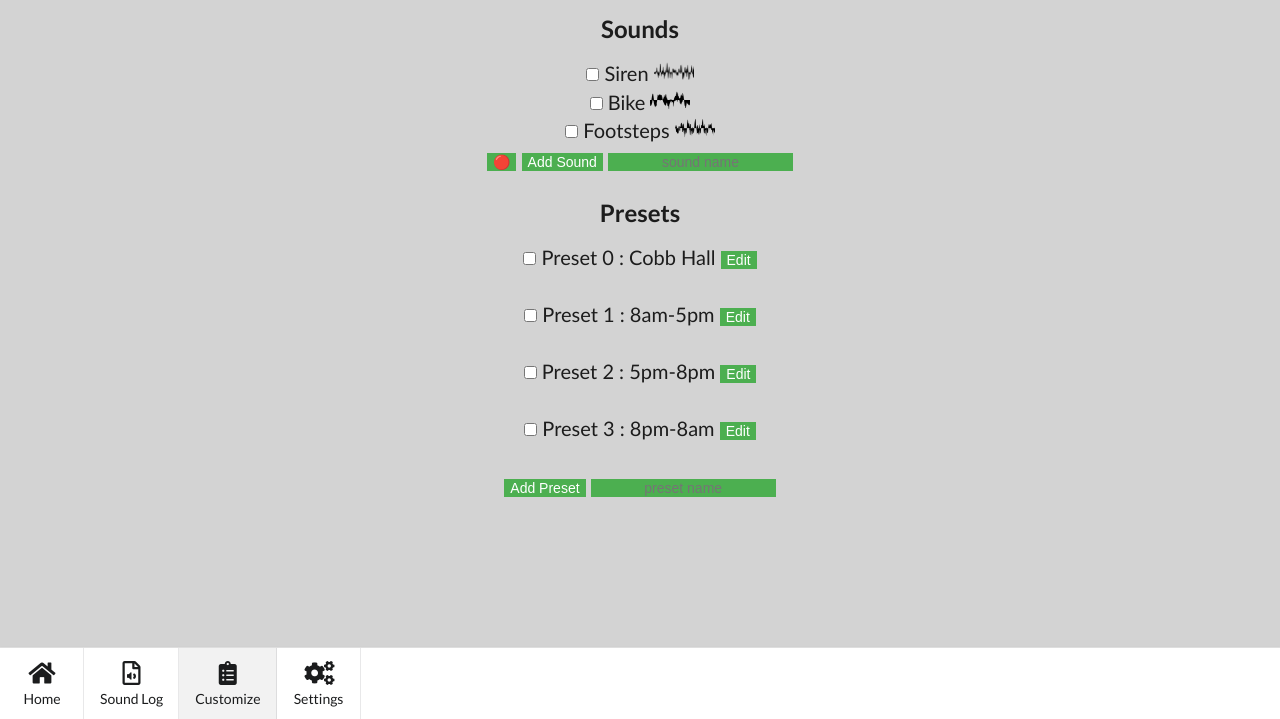
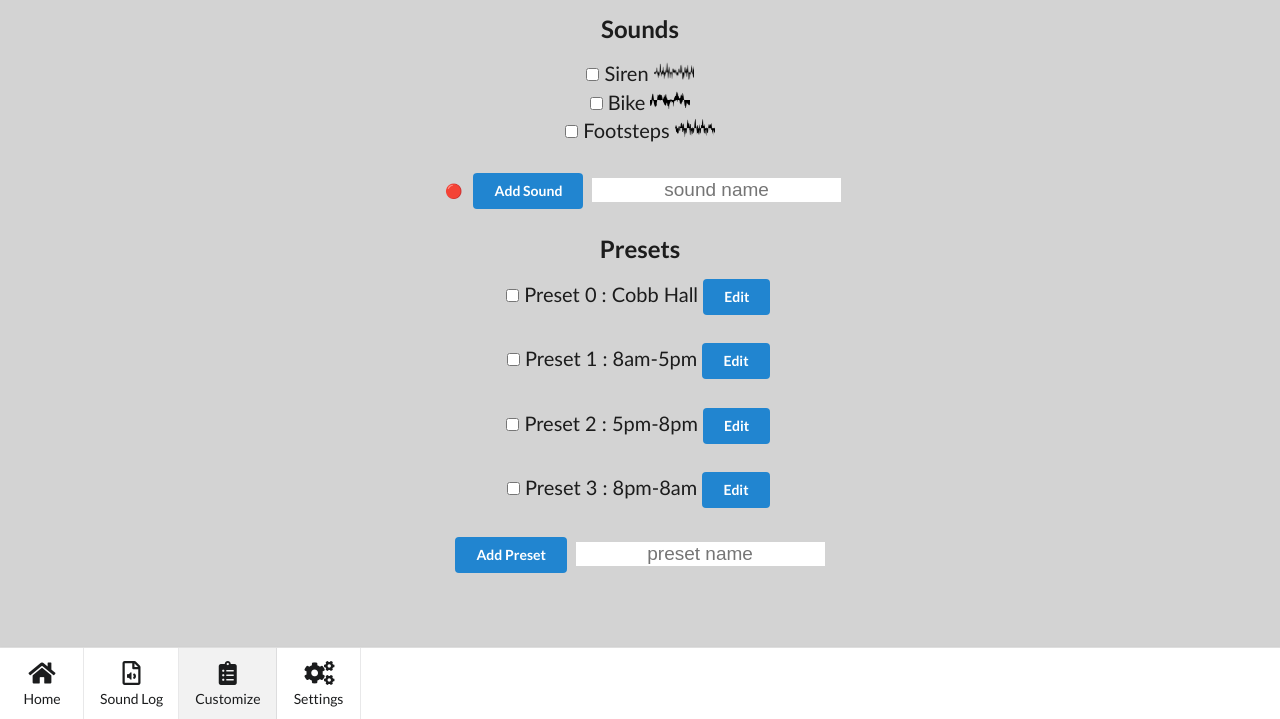
Before and after one commit to NiGereEpps/mercedeswn.github.io, a plain HTML site: page hi_fidelity/customize.html in a window 1280 px wide. Shown: the part 81-800 px from the top of the page. Drawn offline with nearby package versions, Linux system fonts and the light colour scheme.

Commit message:
Edited customize page

```diff
--- a/hi_fidelity/customize.html
+++ b/hi_fidelity/customize.html
@@ -36,8 +36,8 @@
 <input class="check-with-label" type="checkbox" id="sound3" name="sound3">
 <label class="label-for-check" for="sound3"> Footsteps </label>
 <img src="sound 3 waves.png" style="width:40px;height:20px;">
-<br>
-<button> 🔴 </button> <button> Add Sound </button> <input placeholder="sound name">
+<br><br>
+<button> 🔴 </button> <button class="ui blue button"> Add Sound </button> <input placeholder="sound name">
 <br>
 
 <h2> Presets </h2>
@@ -50,18 +50,18 @@
 </style>
 <p>
 <input class="check-with-label" type="checkbox" id="preset1" name="preset1"> <label class="label-for-check" for="preset1"> Preset 0 : Cobb Hall
-<a href="edit_preset.html"><button>Edit</button></a></label><br>
+<a href="edit_preset.html"><button class="ui blue button">Edit</button></a></label><br>
 <br>
 <input class="check-with-label" type="checkbox" id="preset1" name="preset1"> <label class="label-for-check" for="preset1"> Preset 1 : 8am-5pm</label>
-<a href="edit_preset.html"><button>Edit</button></a></label><br>
+<a href="edit_preset.html"><button class="ui blue button">Edit</button></a></label><br>
 <br>
 <input class="check-with-label" type="checkbox" id="preset2" name="preset2"> <label class="label-for-check" for="preset2"> Preset 2 : 5pm-8pm</label>
-<a href="edit_preset.html"><button>Edit</button></a></label><br>
+<a href="edit_preset.html"><button class="ui blue button">Edit</button></a></label><br>
 <br>
 <input class="check-with-label" type="checkbox" id="preset3" name="preset3"> <label class="label-for-check" for="preset3"> Preset 3 : 8pm-8am</label>
-<a href="edit_preset.html"><button>Edit</button></a></label><br>
+<a href="edit_preset.html"><button class="ui blue button">Edit</button></a></label><br>
 <br>
-<button> Add Preset </button> <input placeholder="preset name">
+<button class="ui blue button"> Add Preset </button> <input placeholder="preset name">
 </p>
 
 <script type="text/javascript">
--- a/hi_fidelity/styles.css
+++ b/hi_fidelity/styles.css
@@ -3,13 +3,16 @@ body {
   text-align: center;
   font-family: 'Trebuchet MS'; font-size: 20px; font-style: normal; font-variant: normal;
 }
-h1 {
-  color: skyblue;
+h2 {
+  font-weight: bolder
 }
 button {
-  background-color: #4CAF50; /* Green */
-  border: none;
-  color: white;
+  background-color: Transparent;
+    background-repeat:no-repeat;
+    border: none;
+    cursor:pointer;
+    overflow: hidden;
+    outline:none;
   text-align: center;
   text-decoration: none;
   display: inline-block;
@@ -17,13 +20,13 @@ button {
 }
 
 input {
-  background-color: #4CAF50; /* Green */
+  background-color: white; /* Green */
   border: none;
-  color: white;
+  color: black;
   text-align: center;
   text-decoration: none;
   display: inline-block;
-  font-size: 14px;
+  font-size: 19px;
 }
 
 .inner-div
```
